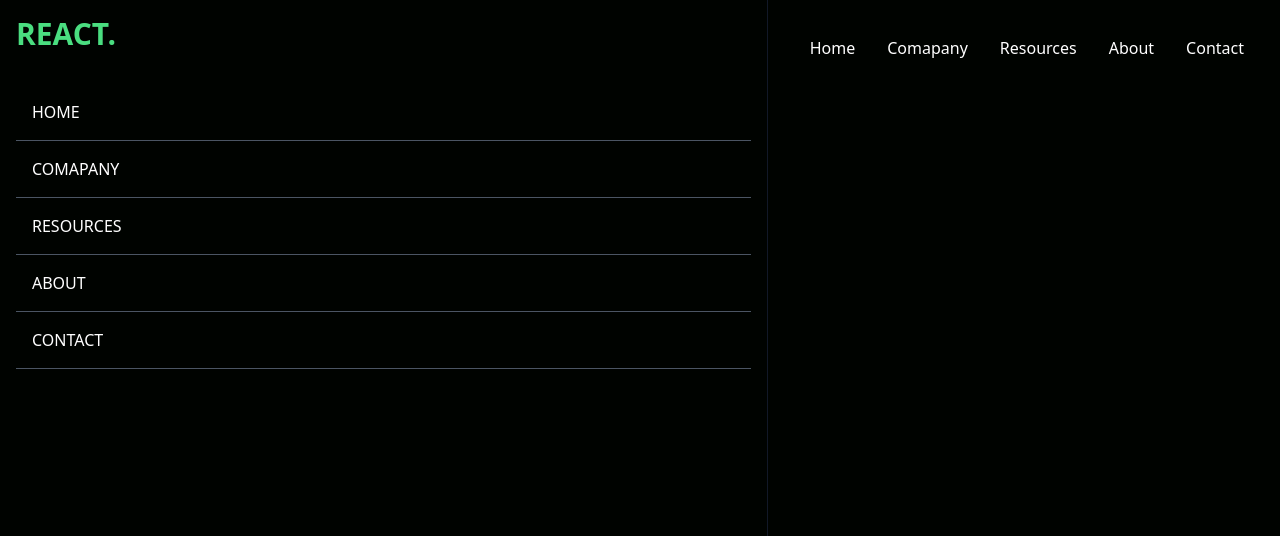
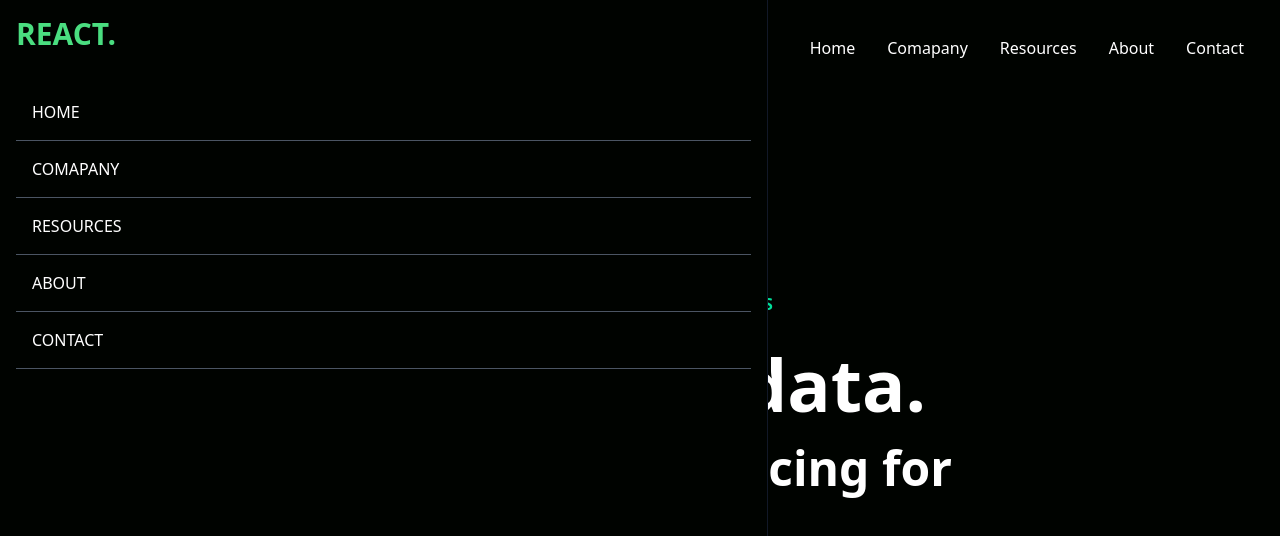
Before and after one commit to daysuwaa/react-tailwind, a React (Create React App) app: page / in a window 1280 px wide. Shown: the top 536 px of the page. Built offline with nearby package versions, Linux system fonts and the light colour scheme.

Commit message:
Commit : Added new dependencies

```diff
--- a/package.json
+++ b/package.json
@@ -6,6 +6,7 @@
     "@testing-library/jest-dom": "^5.17.0",
     "@testing-library/react": "^13.4.0",
     "@testing-library/user-event": "^13.5.0",
+    "@types/react": "^18.2.18",
     "react": "^18.2.0",
     "react-dom": "^18.2.0",
     "react-icons": "^4.10.1",
--- a/src/components /Hero.jsx
+++ b/src/components /Hero.jsx
@@ -1,13 +1,15 @@
 import React from 'react'
+import Typed from 'react-typed';
 
 const Hero = () => {
   return (
     <div className='text-white'>
        <div className='max-w-[800px] mt-[-96px] w-full h-screen mx-auto text-center flex flex-col justify-center '>
-          <p className='text-[#00df9a]'>GROWING WITH DATA ANALYTICS</p>
-          <h1>Grow with data.</h1>
+          <p className='text-[#00df9a] font-bold p-2'>GROWING WITH DATA ANALYTICS</p>
+          <h1 className='md:text-7xl sm:text:6xl text-4xl font-bold md:py-6'>Grow with data.</h1>
           <div>
-            <p>Fast, flexible financing for</p>
+            <p className='md:text-5xl sm:text-4xl text-xl font-bold'>Fast, flexible financing for</p>
+            <Typed strings={['BTB', 'BTC' ,'SASS'] } typeSpeed={120} backSpeed={140} loop />
           </div>
        </div>
     </div>
```
Also changed, not shown: 1 other file (tests, documents, lock files or other folders).
